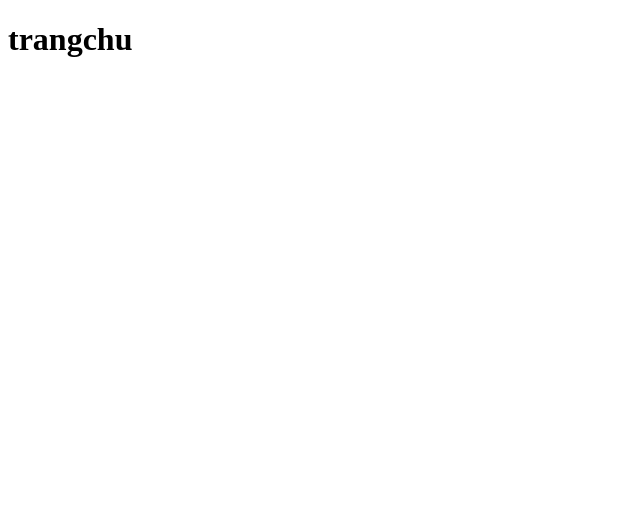
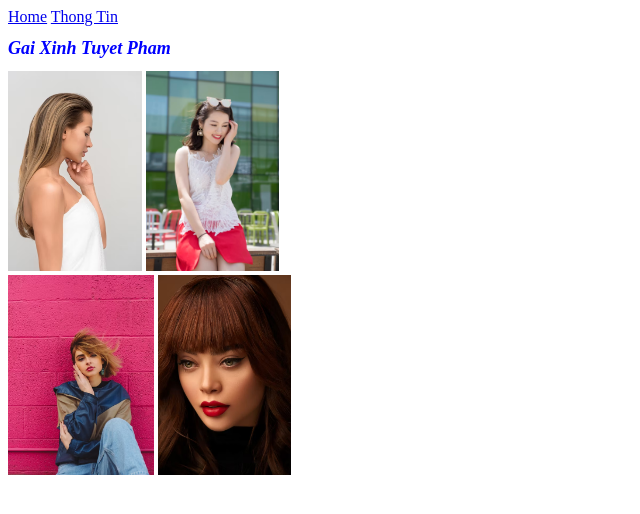
Before and after one commit to Hoangho512/onbai, a plain HTML site: page index.html in a window 1280 px wide. Shown: the whole page, without its empty margins (0-640 px from the left). Drawn offline with Linux system fonts and the light colour scheme.

Commit message:
chinh sua lan 1

```diff
--- /dev/null
+++ b/css/style.css
@@ -0,0 +1,5 @@
+h1 {
+  color: blue;
+  font-style: italic;
+  font-size: large;
+}
--- a/index.html
+++ b/index.html
@@ -1,11 +1,18 @@
 <!DOCTYPE html>
-<html lang="en">
+<html lang="vi">
   <head>
     <meta charset="UTF-8" />
     <meta name="viewport" content="width=, initial-scale=1.0" />
-    <title>Document</title>
+    <link rel="stylesheet" href="./css/style.css" />
+    <title>Home</title>
   </head>
   <body>
-    <h1>trangchu</h1>
+    <a href="/">Home</a>
+    <a href="./thongtin/thongtin.html">Thong Tin</a>
+    <h1>Gai Xinh Tuyet Pham</h1>
+    <img src="img/hinh1.avif" alt="hinh gai xinh" height="200" />
+    <img src="img/hinh2.avif" alt="hinh gai xinh" height="200" /> <br />
+    <img src="img/hinh3.avif" alt="hinh gai xinh" height="200" />
+    <img src="img/hinh4.avif" alt="hinh gai xinh" height="200" />
   </body>
 </html>
```
Also changed, not shown: thongtin/thongtin.html (added, +17 -0 lines), img/hinh1.avif (added), img/hinh2.avif (added), img/hinh3.avif (added), img/hinh4.avif (added).
